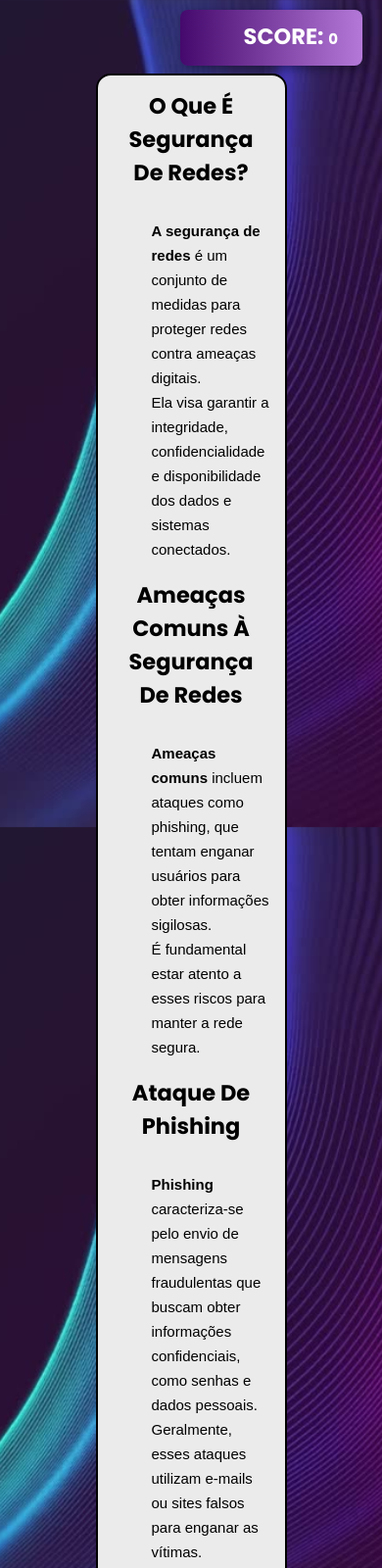
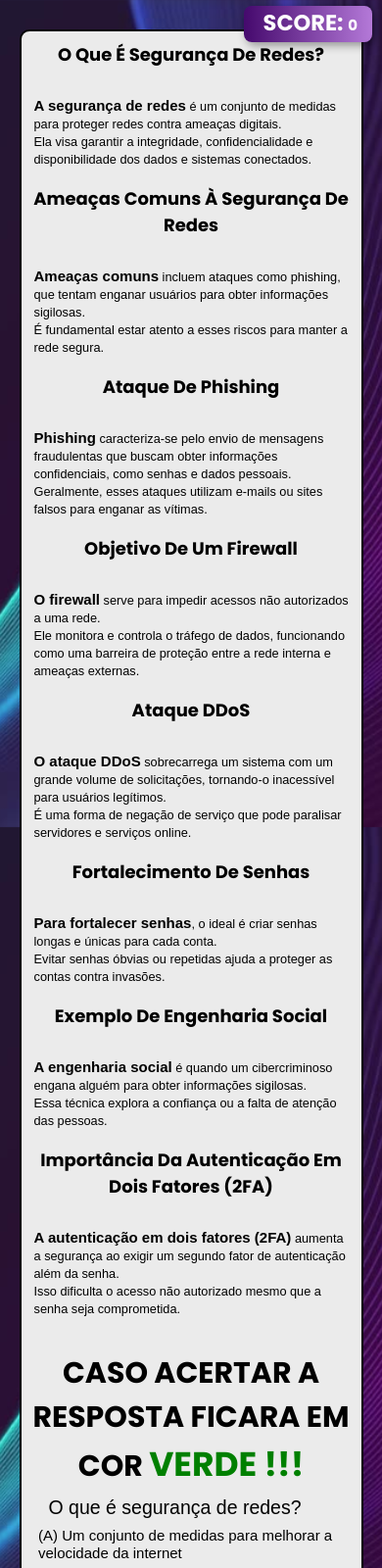
Before and after one commit to Jonatas-Fernande05/Cripto-Security, a plain HTML site: page NEGRAO/Questões/rede.html in a window 390 px wide. Shown: the top 1600 px of the page at 98% size. Drawn offline with Linux system fonts and the light colour scheme.

Commit message:
Add files via upload

```diff
--- a/NEGRAO/style-introducao.css
+++ b/NEGRAO/style-introducao.css
@@ -17,7 +17,6 @@ body {
     background-attachment: fixed;
     z-index: 999;
 }
-
 
 .container h1, h2 {
     margin-bottom: 2rem;
@@ -39,14 +38,14 @@ body {
     padding: 1rem 0rem;
 }
 
-p{
+p {
     margin-left: 40px;
     font-size: 1rem;
     font-family: Arial, Helvetica, sans-serif;
     line-height: 25px;
 }
 
-.Pergunta, .Resposta{
+.Pergunta, .Resposta {
     font-size: 1.3rem;
     cursor: pointer;
     padding: 0.2rem 2rem;
@@ -57,8 +56,8 @@ p{
     font-weight: bold;
     text-align: center;
     font-family: 'poppins';
+}
 
-}
 .aviso span {
     color: green;
     font-size: 2.3rem;
@@ -85,7 +84,7 @@ h2 {
     text-transform: capitalize;
 }
 
-section{
+section {
     padding-bottom: 2rem;
 }
 
@@ -110,3 +109,108 @@ section{
     cursor: pointer;
     transition: color 0.3s ease-in-out;
 }
+
+
+/* Media Queries para Responsividade */
+
+/* Tablets e telas médias */
+@media (max-width: 900px) {
+    .container {
+        width: 70%;
+        margin-top: 3rem;
+        padding: 12px 10px;
+    }
+
+    .container h1 {
+        font-size: 1.6rem;
+        padding: 0.7rem 0;
+    }
+
+    .Pergunta, .Resposta {
+        font-size: 1.1rem;
+        padding: 0.2rem 1rem;
+    }
+
+    p {
+        margin-left: 20px;
+        font-size: 0.95rem;
+        line-height: 22px;
+    }
+
+    .intro {
+        font-size: 2rem;
+        padding: 1.5rem 0;
+    }
+
+    .Questao {
+        font-size: 1.6rem;
+        padding: 0.8rem 1rem;
+    }
+
+    .score-container {
+        padding: 10px 20px;
+        font-size: 1.2rem;
+        top: 8px;
+        right: 15px;
+    }
+}
+
+/* Celulares */
+@media (max-width: 600px) {
+    .container {
+        width: 90%;
+        margin-top: 2rem;
+        padding: 10px 8px;
+        border-radius: 10px;
+    }
+
+    .container h1 {
+        font-size: 1.3rem;
+        padding: 0.5rem 0;
+    }
+
+    .Pergunta, .Resposta {
+        font-size: 1rem;
+        padding: 0.2rem 0.5rem;
+    }
+
+    p {
+        margin-left: 10px;
+        font-size: 0.9rem;
+        line-height: 20px;
+    }
+
+    .intro {
+        font-size: 1.7rem;
+        padding: 1rem 0;
+    }
+
+    .Questao {
+        font-size: 1.3rem;
+        padding: 0.6rem 1rem;
+    }
+
+    h2 {
+        font-size: 1.2rem;
+    }
+
+    .score-container {
+        padding: 8px 15px;
+        font-size: 1rem;
+        top: 6px;
+        right: 10px;
+    }
+}
+
+/* Pequenas telas */
+@media (max-width: 400px) {
+    p {
+        margin-left: 5px;
+        font-size: 0.85rem;
+        line-height: 18px;
+    }
+
+    .Pergunta, .Resposta {
+        padding: 0.15rem 0.3rem;
+    }
+}
```
